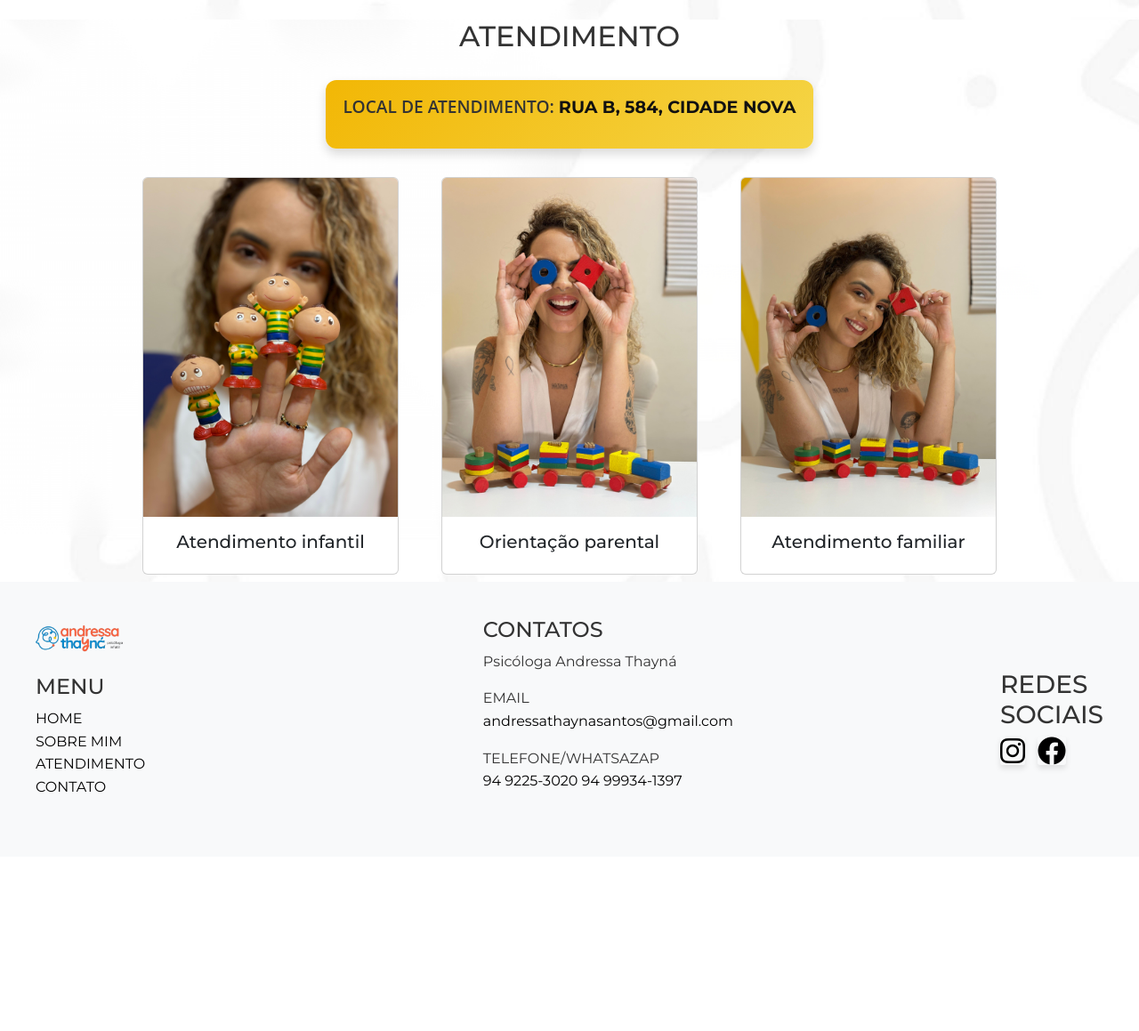
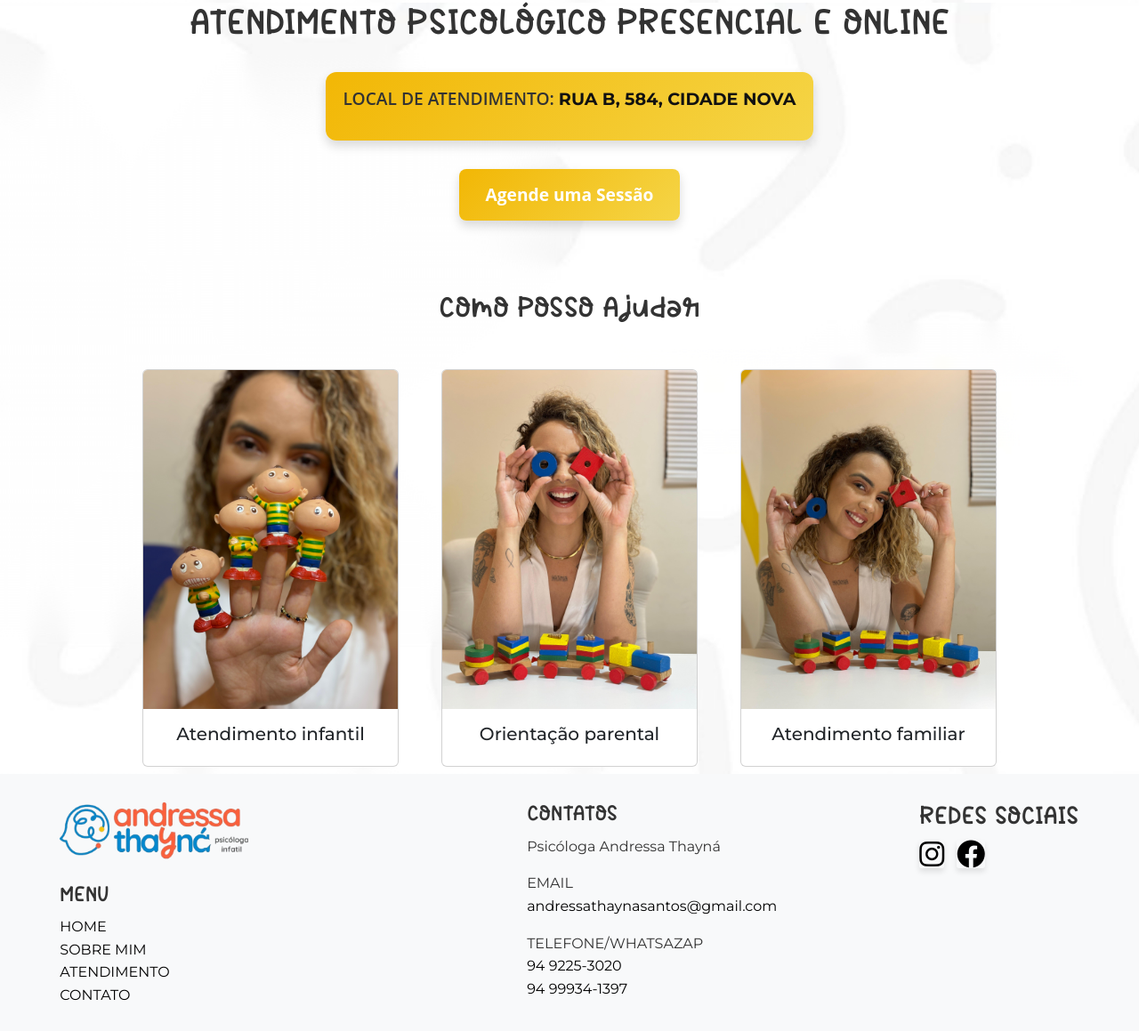
Before and after one commit to GuiAlvesR/Psicologa-andressa, a plain HTML site: page index.html in a window 1280 px wide. Shown: the part 1618-2777 px from the top of the page at 89% size. Before the commit the page ends 2581 px from the top, so only its background shows below. Drawn offline with nearby package versions, Linux system fonts and the light colour scheme.

Commit message:
Update files index e style

```diff
--- a/css/style.css
+++ b/css/style.css
@@ -8,7 +8,7 @@
     margin: 0;
     padding: 0;
     box-sizing: border-box;
-    font-family: Montserrat, sans-serif;
+    font-family: "Montserrat", sans-serif;
 }
 
 html {
@@ -60,6 +60,13 @@ nav .navbar-collapse ul {
     gap: 2rem;
 }
 
+h1,
+h2,
+h3,
+h4 {
+    font-family: "Gemoy", sans-serif;
+}
+
 #home {
     background-image: url(../imagens/WhatsApp\ Image\ 2024-09-05\ at\ 16.23.33.jpeg);
     background-position: center;
@@ -79,7 +86,7 @@ nav .navbar-collapse ul {
 }
 
 .intro h1 {
-    font-family: "Gemoy", sans-serif;
+    font-size: 3.5rem;
 }
 
 #sobre {
@@ -105,15 +112,14 @@ nav .navbar-collapse ul {
 }
 
 .dados-title {
-    font-family: "Gemoy", sans-serif;
     width: 100%;
     display: flex;
     align-items: center;
     gap: 10px;
 }
 
-.dados-title h1 {
-    font-family: "Gemoy", sans-serif;
+.dados-title h2 {
+    font-size: 2.5rem;
 }
 
 .dados-title img {
@@ -133,8 +139,16 @@ nav .navbar-collapse ul {
     background-attachment: fixed;
 }
 
-.atendimento h2 {
+.atendimento h2,
+.atendimento h3 {
     text-align: center;
+    font-size: 2.5rem;
+}
+
+.atendimento h3 {
+    text-align: center;
+    font-size: 2rem;
+    margin: 3rem;
 }
 
 .atendimento-info {
@@ -144,7 +158,6 @@ nav .navbar-collapse ul {
     justify-content: center;
     flex-direction: column;
 }
-
 
 .local {
     background: linear-gradient(135deg, #F2B705, #F5D547);
@@ -176,6 +189,36 @@ nav .navbar-collapse ul {
 .local:hover {
     transform: translateY(-5px);
     box-shadow: 0 8px 15px rgba(0, 0, 0, 0.2);
+}
+
+.cta-container {
+    display: flex;
+    justify-content: center;
+    margin-bottom: 2rem;
+}
+
+.cta-btn {
+    font-family: 'Open Sans', sans-serif;
+    font-size: 1.2rem;
+    font-weight: bold;
+    color: #fff;
+    background: linear-gradient(135deg, #F2B705, #F5D547);
+    border: none;
+    padding: 15px 30px;
+    border-radius: 8px;
+    transition: all 0.3s ease;
+    box-shadow: 0 6px 12px rgba(0, 0, 0, 0.15);
+}
+
+.cta-btn:hover {
+    background: linear-gradient(135deg, #f59e0b, #ffd60a);
+    transform: translateY(-5px);
+    box-shadow: 0 8px 20px rgba(0, 0, 0, 0.25);
+}
+
+.cta-btn:focus {
+    outline: none;
+    box-shadow: 0 0 0 4px rgba(245, 213, 71, 0.4);
 }
 
 
@@ -324,16 +367,18 @@ a:hover {
 .contact {
     display: flex;
     justify-content: center;
-    align-items: center;
-    gap: 300px;
-    padding: 40px;
+    gap: 10rem;
+    padding: 2rem;
     width: 100%;
     height: 100%;
+}
 
+.left-footer{
+    width: 30%;
 }
 
 .contact img {
-    width: 50%;
+    width: 60%;
 }
 
 .contact ul {
@@ -342,11 +387,15 @@ a:hover {
 }
 
 .contact-dado p {
+    flex-direction: column;
+}
+
+.contact-dado p span {
     display: flex;
     flex-direction: column;
 }
 
-@media only screen and (max-width: 468px) {
+@media (max-width: 468px) {
     .btn-whatsapp {
         bottom: 15px;
         right: 40px;
@@ -354,12 +403,12 @@ a:hover {
 
 }
 
-@media only screen and (max-width: 768px) {
+@media (max-width: 768px) {
     .contact {
         flex-direction: column;
         align-items: center;
-        gap: 50px;
-        padding: 20px;
+        gap: 3rem;
+        padding: 0;
     }
 
     .contact img {
--- a/index.html
+++ b/index.html
@@ -74,10 +74,6 @@
                 <h1>Andressa Thayná</h1>
                 <div>
                     <p>Psicóloga infantil </p>
-                    <a href="https://api.whatsapp.com/send/?phone=5594999341397&text&type=phone_number&app_absent=0&text=Olá,%20Psicóloga%20Andressa%20Thayná"
-                        target="_blank" data-aos-delay="400"><button type="button"
-                            class="btn btn-outline-success">Whatsapp</button></a>
-
                 </div>
             </div>
         </section>
@@ -91,7 +87,7 @@
 
                 <div class="dados">
                     <div class="dados-title">
-                        <h1>Quem Sou Eu</h1>
+                        <h2>Quem Sou Eu</h2>
                         <img src="./imagens/logorosto1.png" alt="Logo rosto pensativa">
                     </div>
                     <p>Meu nome é Andressa Thayná, Psicóloga infantil e quero mostrar meus passos acadêmicos para voçês!
@@ -108,7 +104,8 @@
                             <li>Curso em Comunicação não violenta</li>
                         </ul>
                         <span>Para saber mais sobre meus passos: <a
-                                href="https://renascerpsicologia.my.canva.site/blog-andressa">https://renascerpsicologia.my.canva.site/blog-andressa</a></span>
+                                href="https://renascerpsicologia.my.canva.site/blog-andressa"
+                                target="_blank">https://renascerpsicologia.my.canva.site/blog-andressa</a></span>
                     </div>
                 </div>
             </div>
@@ -116,13 +113,22 @@
 
         <section id="atendimento">
             <div class="atendimento">
-                <h2>ATENDIMENTO</h2>
+                <h2>ATENDIMENTO PSICOLÓGICO PRESENCIAL E ONLINE</h2>
                 <div class="atendimento-info">
                     <div class="local">
                         <p>LOCAL DE ATENDIMENTO: <span>RUA B, 584, CIDADE NOVA</span></p>
                     </div>
+                    <div class="cta-container">
+                        <a href="https://api.whatsapp.com/send/?phone=5594999341397&text&type=phone_number&app_absent=0&text=Olá,%20Psicóloga%20Andressa%20Thayná"
+                            target="_blank" data-aos-delay="400">
+                            <button type="button" class="btn btn-outline-success cta-btn">Agende uma Sessão</button>
+                        </a>
+                    </div>
+                    <div>
+                        <h3>Como Posso Ajudar</h3>
+                    </div>
                     <div class="cards d-flex gap-5 mb-2 text-center flex-wrap align-items-center
-                    justify-content-center">
+                                justify-content-center">
                         <div class="card" style="width: 18rem;" data-aos="fade-right" data-aos-duration="500"
                             data-aos-delay="500">
                             <img src="./imagens/WhatsApp Image 2024-09-05 at 16.23.33 (4).jpeg" class="card-img-top"
@@ -145,6 +151,7 @@
                                 alt="Imagem de Andressa Thayná, psicóloga infantil">
                             <div class="card-body">
                                 <h5 class="card-title">Atendimento familiar</h5>
+
                             </div>
                         </div>
                     </div>
@@ -154,7 +161,7 @@
 
         <section id="contato">
             <div class="contact bg-body-tertiary">
-                <div>
+                <div class="left-footer">
                     <div class="mb-4">
                         <img src="./imagens/logo-removebg-preview.png" alt="Logo da Psicóloga Andressa Thayná">
                     </div>
```
